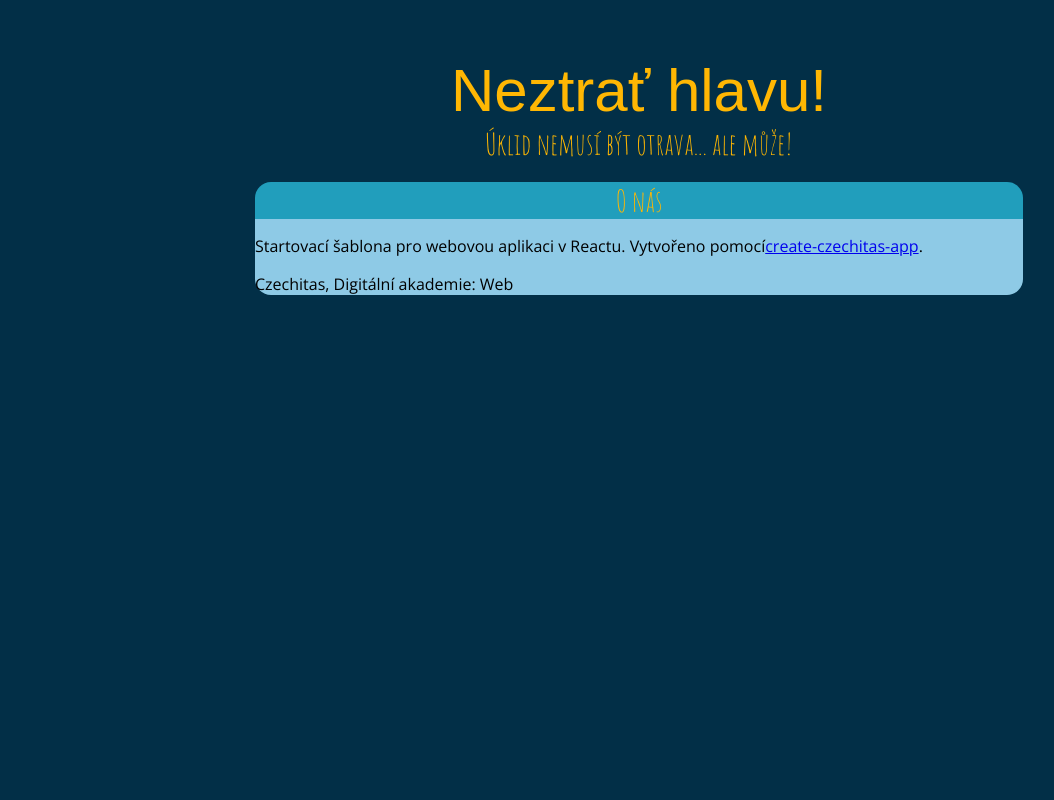
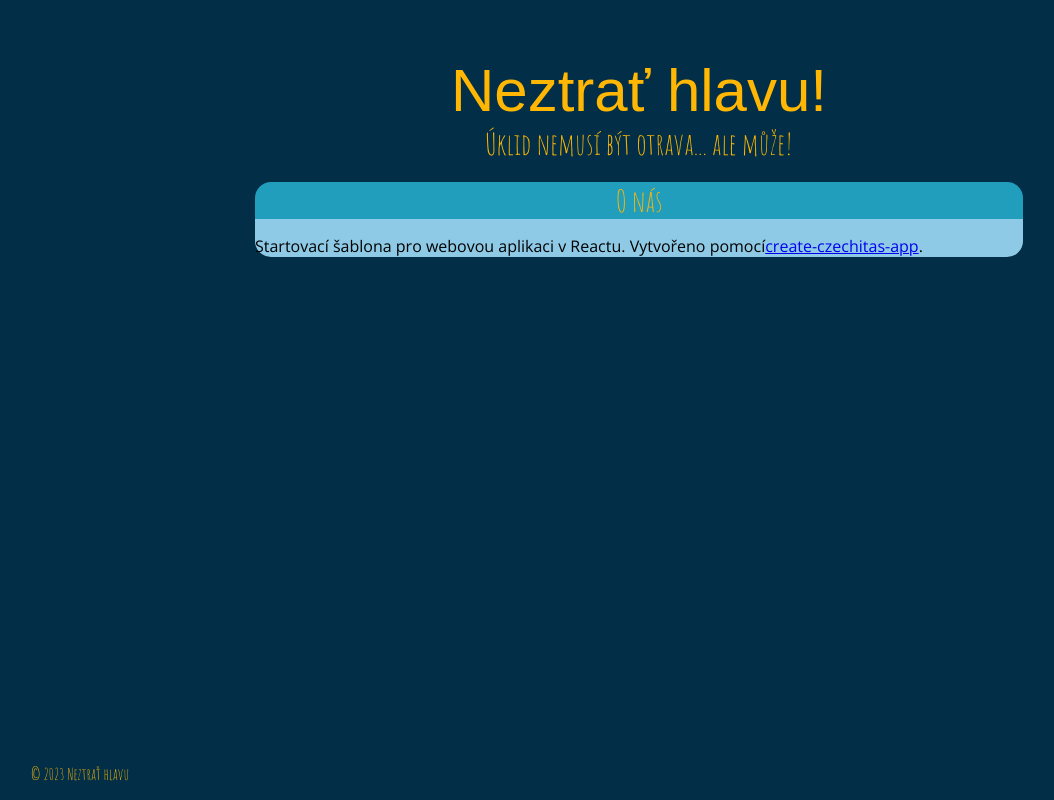
Before and after one commit to ciiryah/about-app, a React app: page / in a window 1280 px wide. Shown: the whole page, without its empty margins (1-1055 px from the left). Built offline with nearby package versions, Linux system fonts and the light colour scheme; a web font is replaced by a local one.

Commit message:
Added footer

```diff
--- a/src/components/Footer/index.jsx
+++ b/src/components/Footer/index.jsx
@@ -0,0 +1,10 @@
+import React from 'react';
+import "./style.css"
+
+export const Footer = () => {
+  return (
+    <div className='footer'>
+      <p>© 2023 Neztrať hlavu</p>
+    </div>
+  );
+};
--- a/src/components/Footer/style.css
+++ b/src/components/Footer/style.css
@@ -0,0 +1,10 @@
+.footer {
+  position: fixed;
+  bottom: 0;
+  left: 0;
+  background-color: #022f47;
+  color: #ffb703;
+  font-family: "Amatic SC", sans-serif;
+  padding-left: 2rem;
+  width: 100vw;
+}
--- a/src/index.jsx
+++ b/src/index.jsx
@@ -2,7 +2,8 @@ import React from 'react';
 import { createRoot } from 'react-dom/client';
 import './style.css';
 import { createBrowserRouter, RouterProvider, Link } from 'react-router-dom';
-import {Header} from "./components/Header";
+import { Header } from './components/Header';
+import { Footer } from './components/Footer';
 
 const App = () => {
   return (
@@ -11,13 +12,13 @@ const App = () => {
       <main>
         <p>
           Startovací šablona pro webovou aplikaci v Reactu. Vytvořeno pomocí
-          <a href="https://www.npmjs.com/package/create-czechitas-app">create-czechitas-app</a>
+          <a href="https://www.npmjs.com/package/create-czechitas-app">
+            create-czechitas-app
+          </a>
           .
         </p>
       </main>
-      <footer>
-        <p>Czechitas, Digitální akademie: Web</p>
-      </footer>
+      <Footer />
     </div>
   );
 };
@@ -25,8 +26,8 @@ const App = () => {
 const router = createBrowserRouter([
   {
     path: '/',
-        element: <App/>,
-        errorElement: <App/>, //přepsat na <ErrorPage /> až bude hotová
+    element: <App />,
+    errorElement: <App />, //přepsat na <ErrorPage /> až bude hotová
     children: [
       {
         path: '/',
@@ -40,7 +41,6 @@ const router = createBrowserRouter([
   },
 ]);
 
-
-createRoot(
-  document.querySelector('#app'),
-).render(<RouterProvider router={router} />);
+createRoot(document.querySelector('#app')).render(
+  <RouterProvider router={router} />,
+);
```
Lines whose indentation alone changed are shown as unchanged.
